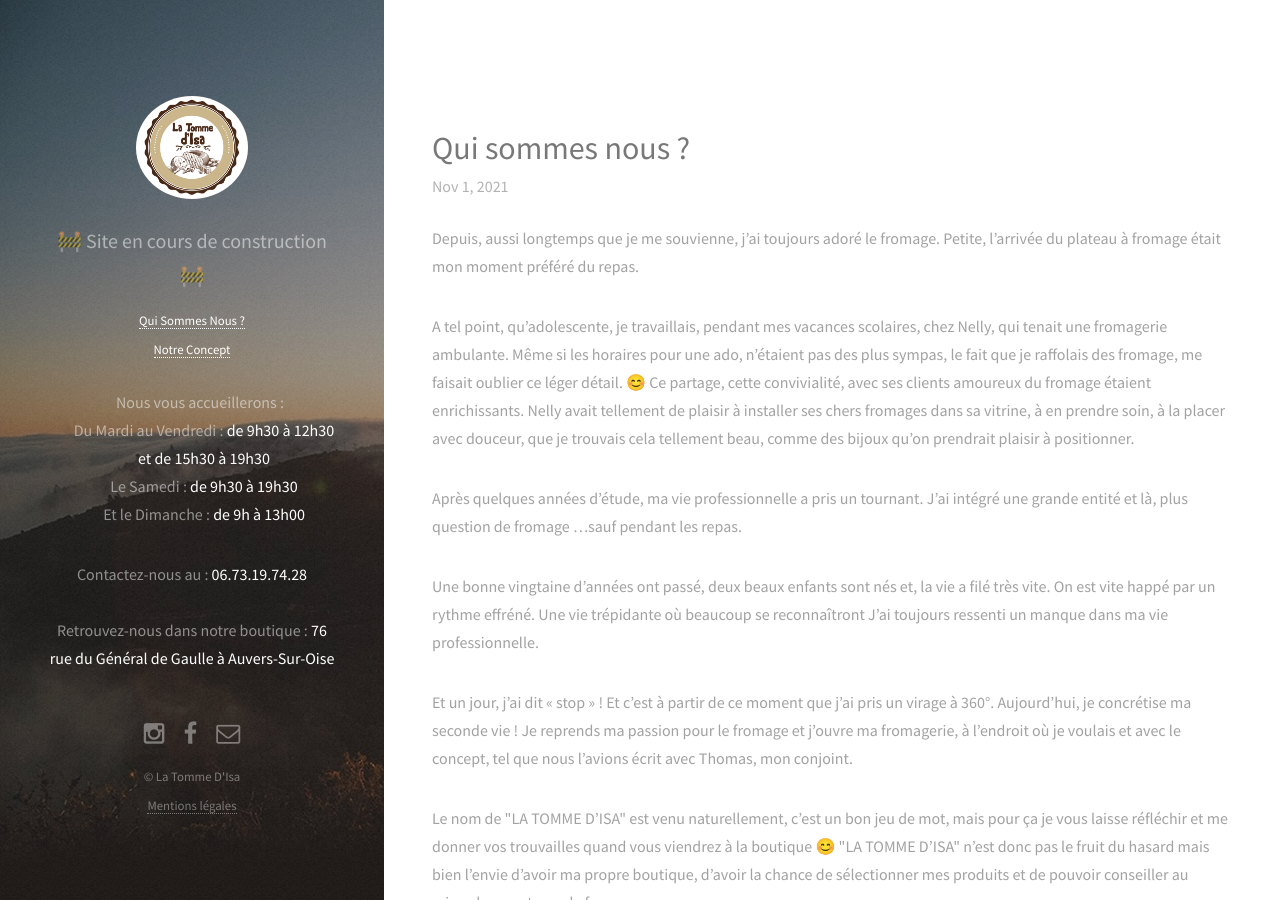
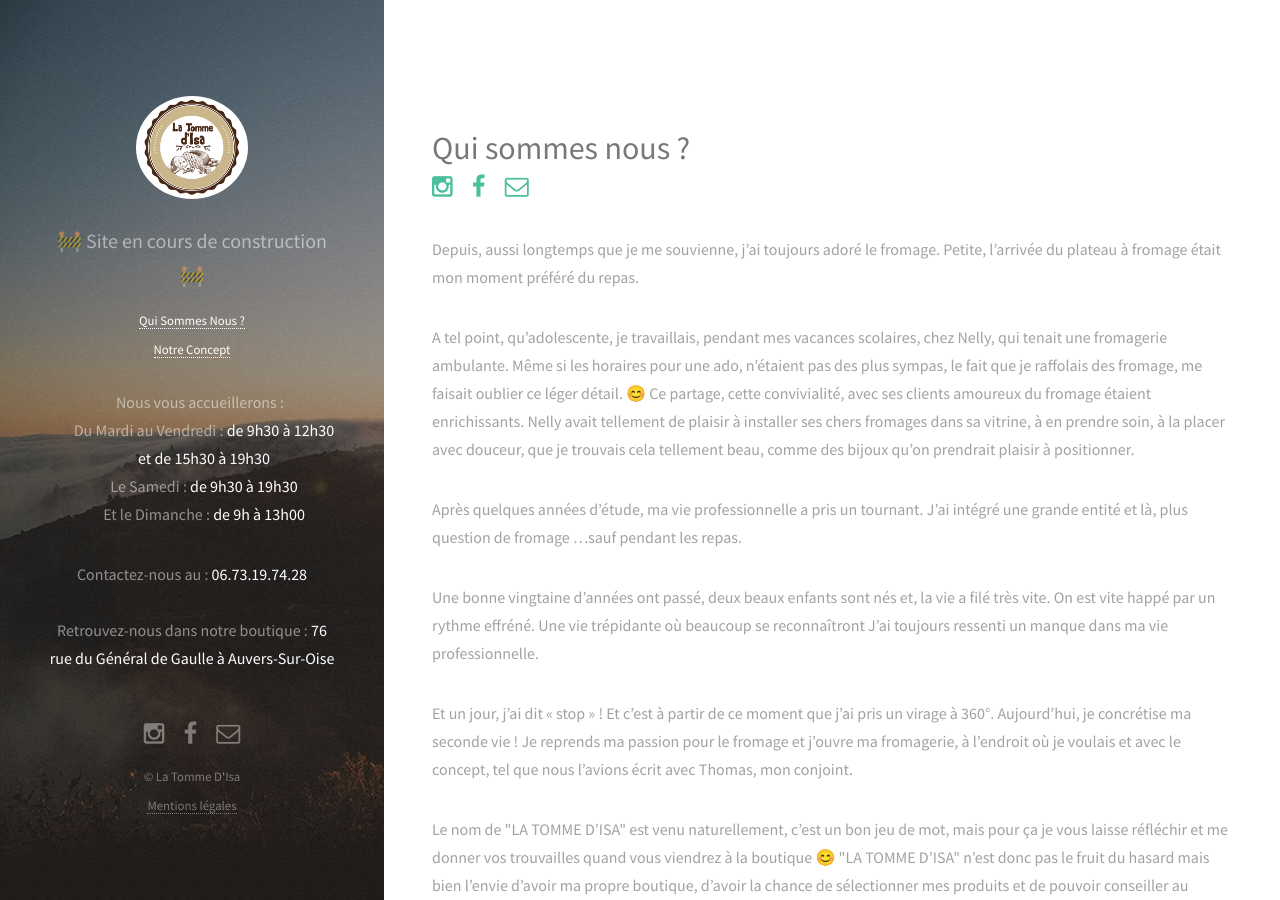
Before and after one commit to SachaCR/la-tomme-disa, a Jekyll site: the page built from index.html, in a window 1280 px wide and 900 px high. Built offline with Jekyll 4.4.1, drawn with Linux system fonts in a browser that asks for light colours; nearby versions of some CDN libraries.

Commit message:
Remove date display on home page and add social media under post title

```diff
--- a/index.html
+++ b/index.html
@@ -6,7 +6,23 @@ layout: default
     {% for post in site.posts limit:1 %}
       <header>
         <h1>{{ post.title }}</h1>
-        <p class="post-meta">{{ post.date | date: "%b %-d, %Y" }}{% if post.author %} • {{ post.author }}{% endif %}{% if page.meta %} • {{ page.meta }}{% endif %}</p>
+        <ul class="icons">
+          {% for account in site.data.social %}
+            <li>
+              <a {% if account.new_window %}target="_blank"{% endif %} href="{% include relative-src.html src=account.link %}" {% if account.social_icon %}class="icon fa-{{ account.social_icon | slugify }}"{% endif %}>
+                <span class="label">{{ account.name }}</span>
+              </a>
+            </li>
+          {% endfor %}
+          {% if site.author.email %}
+        <li>
+          <a href="mailto:{{ site.author.email }}" class="icon fa-envelope-o">
+            <span class="label">Email</span>
+          </a>
+        </li>
+        {% endif %}
+      </ul>
+        <!-- <p class="post-meta">{{ post.date | date: "%b %-d, %Y" }}{% if post.author %} • {{ post.author }}{% endif %}{% if page.meta %} • {{ page.meta }}{% endif %}</p> -->
       </header>
       <section>
         {{ post.content }}
```
